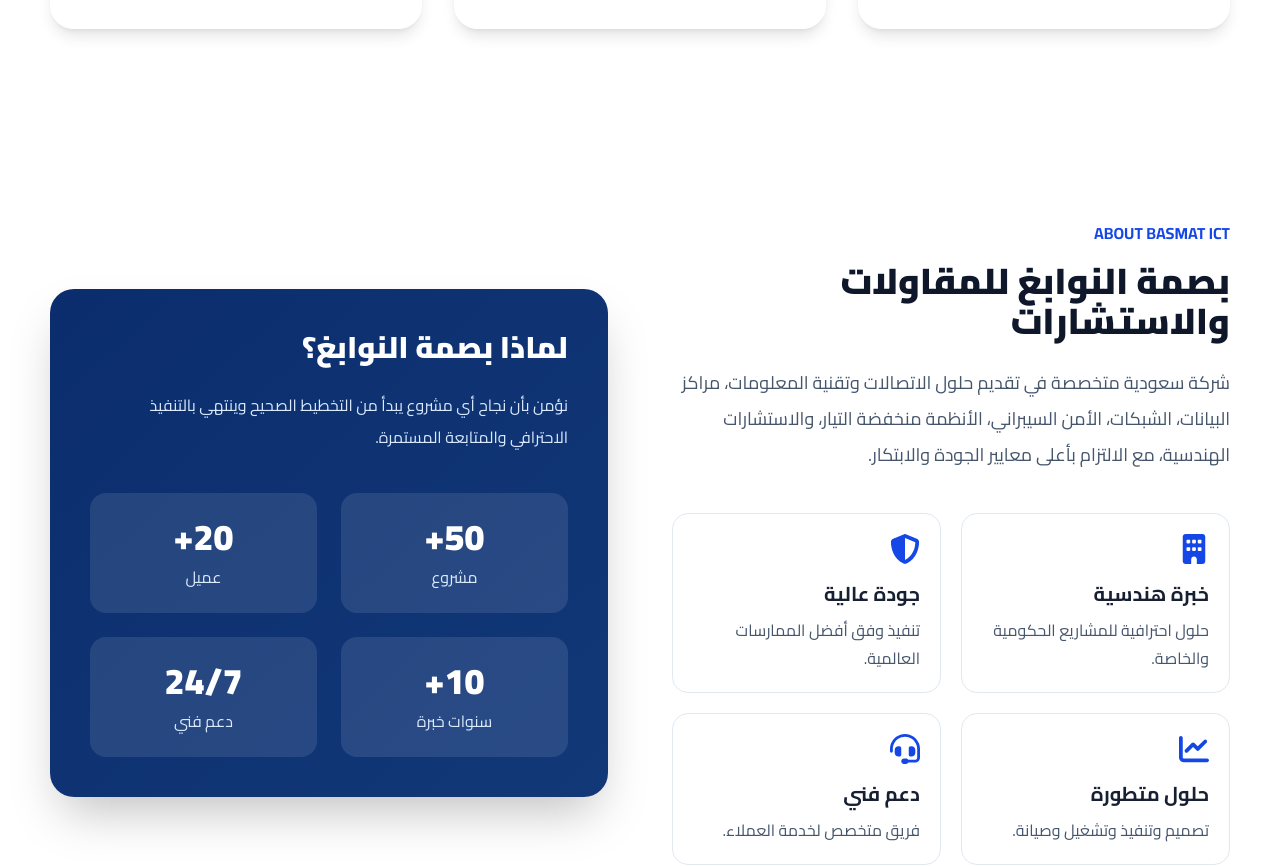
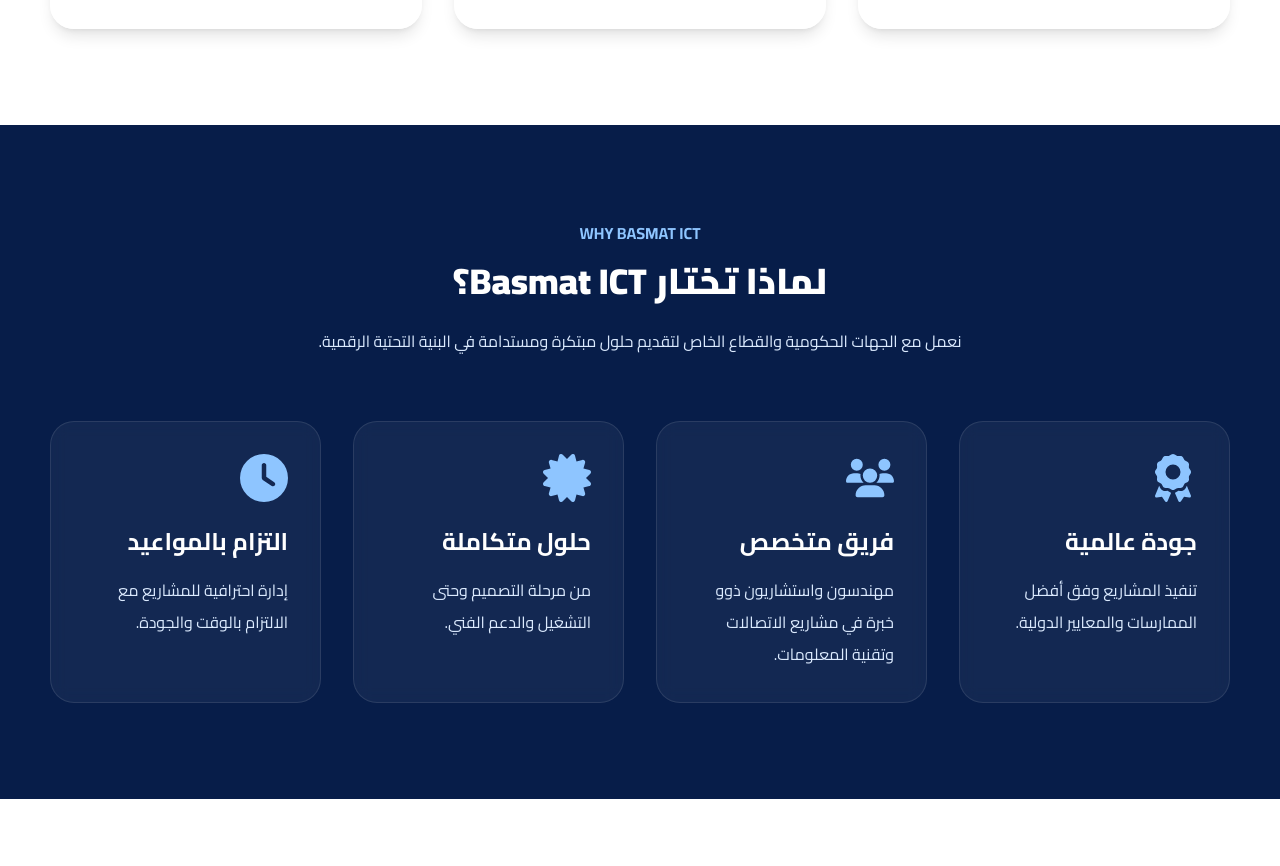
Before and after one commit to melnaeema-eng/Basmat-ICT, a React (Vite) app: page / in a window 1280 px wide. Shown: the part 2560-3426 px from the top of the page. Built offline with nearby package versions, Linux system fonts and the light colour scheme.

Commit message:
Add Why Us section

```diff
--- /dev/null
+++ b/src/components/WhyUs/WhyUs.jsx
@@ -0,0 +1,85 @@
+import {
+  FaAward,
+  FaCertificate,
+  FaClock,
+  FaUsers,
+} from "react-icons/fa6";
+
+const items = [
+  {
+    icon: <FaAward />,
+    title: "جودة عالمية",
+    desc: "تنفيذ المشاريع وفق أفضل الممارسات والمعايير الدولية."
+  },
+  {
+    icon: <FaUsers />,
+    title: "فريق متخصص",
+    desc: "مهندسون واستشاريون ذوو خبرة في مشاريع الاتصالات وتقنية المعلومات."
+  },
+  {
+    icon: <FaCertificate />,
+    title: "حلول متكاملة",
+    desc: "من مرحلة التصميم وحتى التشغيل والدعم الفني."
+  },
+  {
+    icon: <FaClock />,
+    title: "التزام بالمواعيد",
+    desc: "إدارة احترافية للمشاريع مع الالتزام بالوقت والجودة."
+  },
+];
+
+export default function WhyUs() {
+  return (
+    <section className="py-24 bg-[#071d49] text-white">
+
+      <div className="company-container">
+
+        <div className="text-center">
+
+          <span className="text-blue-300 font-bold">
+            WHY BASMAT ICT
+          </span>
+
+          <h2 className="mt-4 text-4xl font-black">
+            لماذا تختار Basmat ICT؟
+          </h2>
+
+          <p className="mx-auto mt-6 max-w-3xl text-blue-100 leading-8">
+            نعمل مع الجهات الحكومية والقطاع الخاص لتقديم حلول
+            مبتكرة ومستدامة في البنية التحتية الرقمية.
+          </p>
+
+        </div>
+
+        <div className="mt-16 grid gap-8 md:grid-cols-2 xl:grid-cols-4">
+
+          {items.map((item) => (
+
+            <div
+              key={item.title}
+              className="rounded-3xl border border-white/10 bg-white/5 p-8 backdrop-blur hover:bg-white/10 transition"
+            >
+
+              <div className="text-5xl text-blue-300">
+                {item.icon}
+              </div>
+
+              <h3 className="mt-6 text-2xl font-bold">
+                {item.title}
+              </h3>
+
+              <p className="mt-4 leading-8 text-blue-100">
+                {item.desc}
+              </p>
+
+            </div>
+
+          ))}
+
+        </div>
+
+      </div>
+
+    </section>
+  );
+}
--- a/src/pages/Home/Home.jsx
+++ b/src/pages/Home/Home.jsx
@@ -1,3 +1,4 @@
+import WhyUs from "../../components/WhyUs/WhyUs";
 import Projects from "../../components/Projects/Projects";
 import Services from "../../components/Services/Services";
 import Hero from "../../components/Hero/Hero";
@@ -13,8 +14,10 @@
     <>
       <Hero />
 
+
       <Services />
 <Projects />
+      <WhyUs />
       {/* About */}
       <section
         id="about"
```
